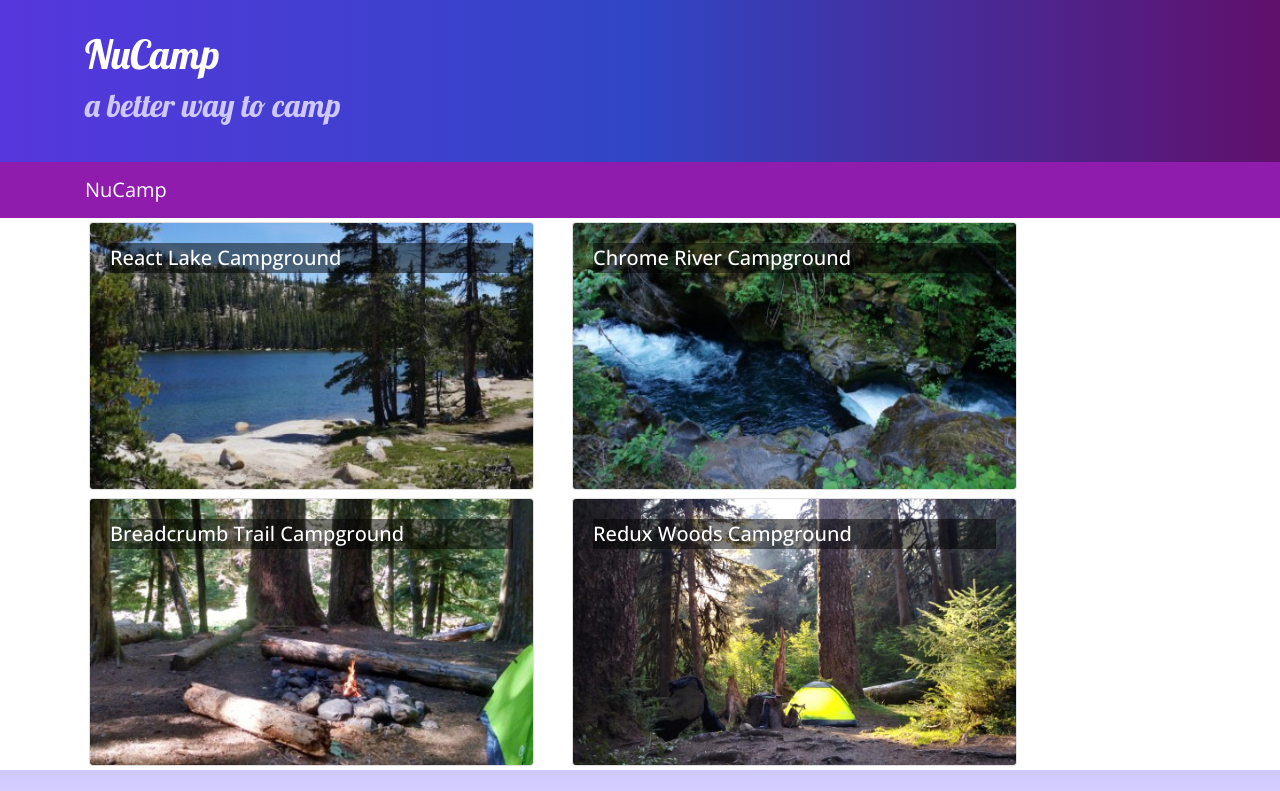
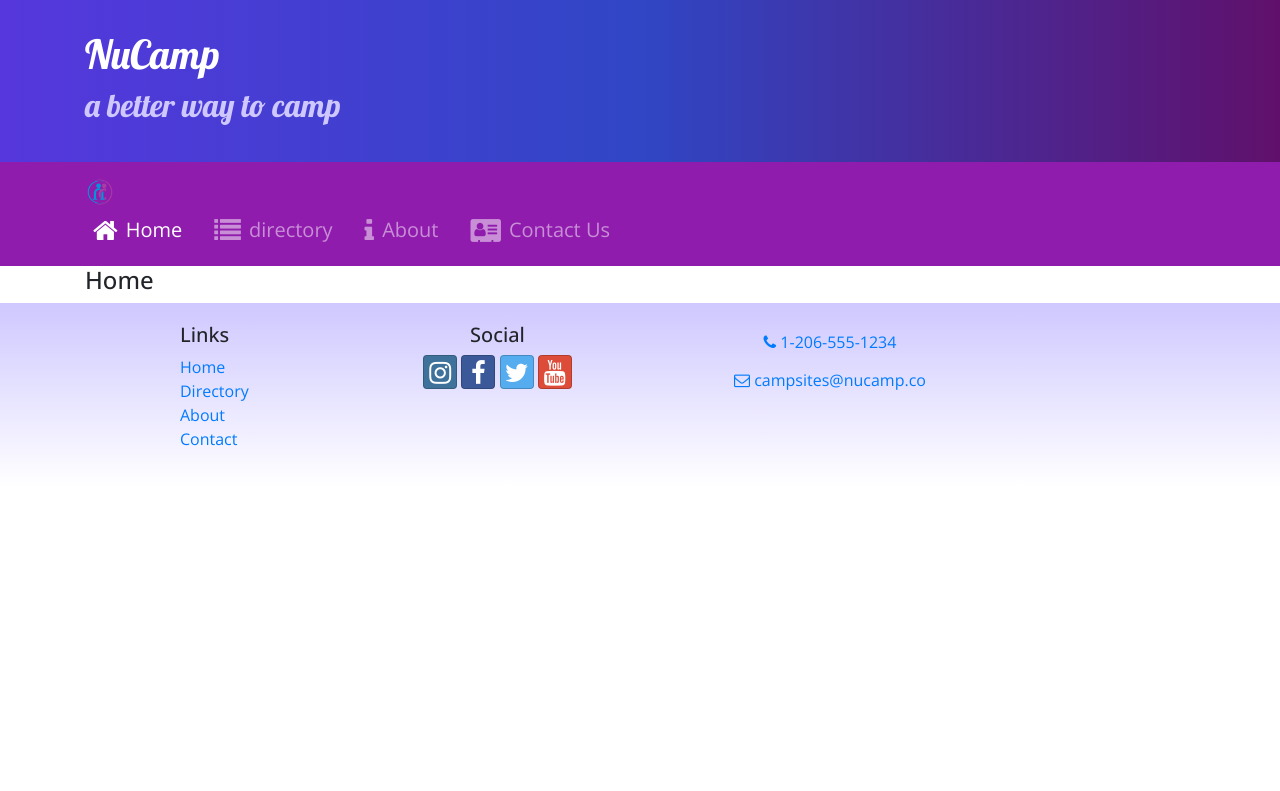
Before and after one commit to ByeonghoonJeon/nucamp-react, a React (Create React App) app: page /home in a window 1280 px wide. Shown: the top 791 px of the page. Built offline with nearby package versions, Linux system fonts and the light colour scheme.

Commit message:
Practice

```diff
--- a/src/App.js
+++ b/src/App.js
@@ -1,12 +1,15 @@
 import React, { Component } from "react";
 import Main from "./components/MainComponent";
+import { BrowserRouter } from "react-router-dom";
 import "./App.css";
 class App extends Component {
   render() {
     return (
-      <div className="App">
-        <Main />
-      </div>
+      <BrowserRouter>
+        <div className="App">
+          <Main />
+        </div>
+      </BrowserRouter>
     );
   }
 }
--- a/src/components/DirectoryComponent.js
+++ b/src/components/DirectoryComponent.js
@@ -1,9 +1,9 @@
 import React from "react";
 import { Card, CardImg, CardImgOverlay, CardTitle } from "reactstrap";
 
-function RenderDirectoryItems({ campsite, onClick }) {
+function RenderDirectoryItems({ campsite }) {
   return (
-    <Card onClick={() => onClick(campsite.id)}>
+    <Card>
       <CardImg width="100%" src={campsite.image} alt={campsite.name} />
       <CardImgOverlay>
         <CardTitle>{campsite.name}</CardTitle>
@@ -15,7 +15,7 @@
   const directory = props.campsites.map((campsite) => {
     return (
       <div key={campsite.id} className="col-md-5 m-1">
-        <RenderDirectoryItems campsite={campsite} onClick={props.onClick} />
+        <RenderDirectoryItems campsite={campsite} />
       </div>
     );
   });
--- a/src/components/FooterComponent.js
+++ b/src/components/FooterComponent.js
@@ -1,4 +1,5 @@
 import React from "react";
+import { Link } from "react-router-dom";
 
 function Footer(props) {
   return (
@@ -9,16 +10,16 @@
             <h5>Links</h5>
             <ul className="list-unstyled">
               <li>
-                <a href="#">Home</a>
+                <Link to="/home">Home</Link>
               </li>
               <li>
-                <a href="#">Directory</a>
+                <Link to="/directory">Directory</Link>
               </li>
               <li>
-                <a href="#">About</a>
+                <Link to="/aboutus">About</Link>
               </li>
               <li>
-                <a href="#">Contact</a>
+                <Link to="/contactus">Contact</Link>
               </li>
             </ul>
           </div>
--- a/src/components/HeaderComponent.js
+++ b/src/components/HeaderComponent.js
@@ -1,7 +1,29 @@
 import React, { Component } from "react";
-import { Navbar, NavbarBrand, Jumbotron } from "reactstrap";
+import {
+  Nav,
+  Navbar,
+  NavbarBrand,
+  NavbarToggler,
+  Collapse,
+  NavItem,
+  Jumbotron,
+} from "reactstrap";
+import { NavLink } from "react-router-dom";
 
 class Header extends Component {
+  constructor(props) {
+    super(props);
+
+    this.toggleNav = this.toggleNav.bind(this);
+    this.state = {
+      isNavOpen: false,
+    };
+  }
+  toggleNav() {
+    this.setState({
+      isNavOpen: !this.state.isNavOpen,
+    });
+  }
   render() {
     return (
       <React.Fragment>
@@ -15,9 +37,45 @@
             </div>
           </div>
         </Jumbotron>
-        <Navbar dark sticky="top">
+        <Navbar dark sticky="top" expand="md">
           <div className="container">
-            <NavbarBrand href="/">NuCamp</NavbarBrand>
+            <NavbarBrand className="mr-auto" href="/">
+              <img
+                src="/assets/images/logo.png"
+                height="30"
+                width="30"
+                alt="Nucamp Logo"
+              />
+              <NavbarToggler onClick={this.toggleNav} />
+              <Collapse isOpen={this.state.isNavOpen} navbar>
+                <Nav navbar>
+                  <NavItem>
+                    <NavLink className="nav-link" to="/home">
+                      <i className="fa fa-home fa-lg mr-2" />
+                      Home
+                    </NavLink>
+                  </NavItem>
+                  <NavItem>
+                    <NavLink className="nav-link" to="/directory">
+                      <i className="fa fa-list fa-lg mr-2 ml-3" />
+                      directory
+                    </NavLink>
+                  </NavItem>
+                  <NavItem>
+                    <NavLink className="nav-link" to="/aboutus">
+                      <i className="fa fa-info fa-lg mr-2 ml-3" />
+                      About
+                    </NavLink>
+                  </NavItem>
+                  <NavItem>
+                    <NavLink className="nav-link" to="/contactus">
+                      <i className="fa fa-address-card fa-lg mr-2 ml-3" />
+                      Contact Us
+                    </NavLink>
+                  </NavItem>
+                </Nav>
+              </Collapse>
+            </NavbarBrand>
           </div>
         </Navbar>
       </React.Fragment>
--- /dev/null
+++ b/src/components/HomeComponent.js
@@ -0,0 +1,11 @@
+import React from "react";
+
+function Home(props) {
+  return (
+    <div className="container">
+      <h4>Home</h4>
+    </div>
+  );
+}
+
+export default Home;
--- a/src/components/MainComponent.js
+++ b/src/components/MainComponent.js
@@ -3,6 +3,8 @@
 import CampsiteInfo from "./CampsiteInfoComponent";
 import Header from "./HeaderComponent";
 import Footer from "./FooterComponent";
+import Home from "./HomeComponent";
+import { Switch, Route, Redirect } from "react-router-dom";
 import { CAMPSITES } from "../shared/campsites";
 
 class Main extends Component {
@@ -10,27 +12,26 @@
     super(props);
     this.state = {
       campsites: CAMPSITES,
-      selectedCampsite: null,
     };
   }
-  onCampsiteSelect(campsiteId) {
-    this.setState({ selectedCampsite: campsiteId });
-  }
+
   render() {
+    const HomePage = () => {
+      return <Home />;
+    };
+
     return (
       <div>
         <Header />
-        <Directory
-          campsites={this.state.campsites}
-          onClick={(campsiteId) => this.onCampsiteSelect(campsiteId)}
-        />
-        <CampsiteInfo
-          campsite={
-            this.state.campsites.filter(
-              (campsite) => campsite.id === this.state.selectedCampsite
-            )[0]
-          }
-        />
+        <Switch>
+          <Route path="/home" component={HomePage} />
+          <Route
+            exact
+            path="/directory"
+            render={() => <Directory campsites={this.state.campsites} />}
+          />
+          <Redirect to="/home" />
+        </Switch>
         <Footer />
       </div>
     );
```
